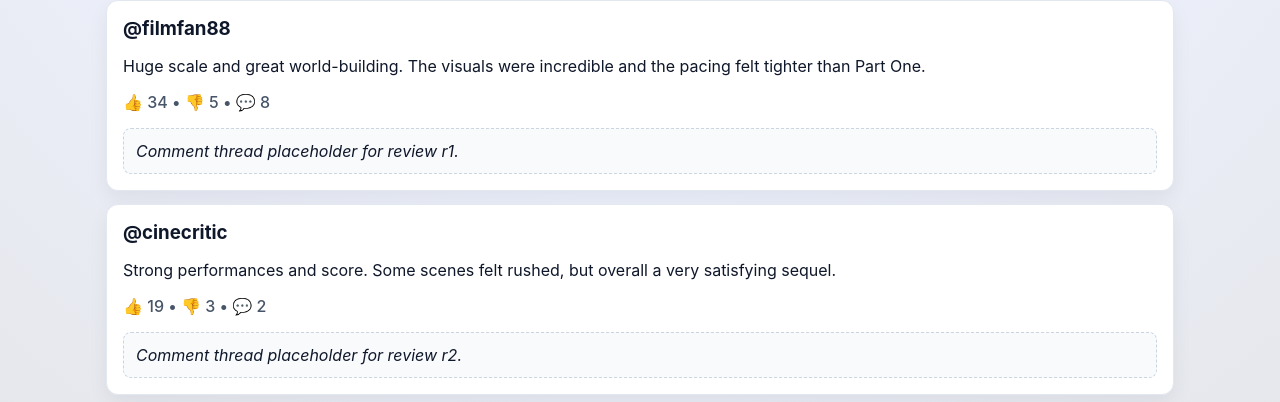
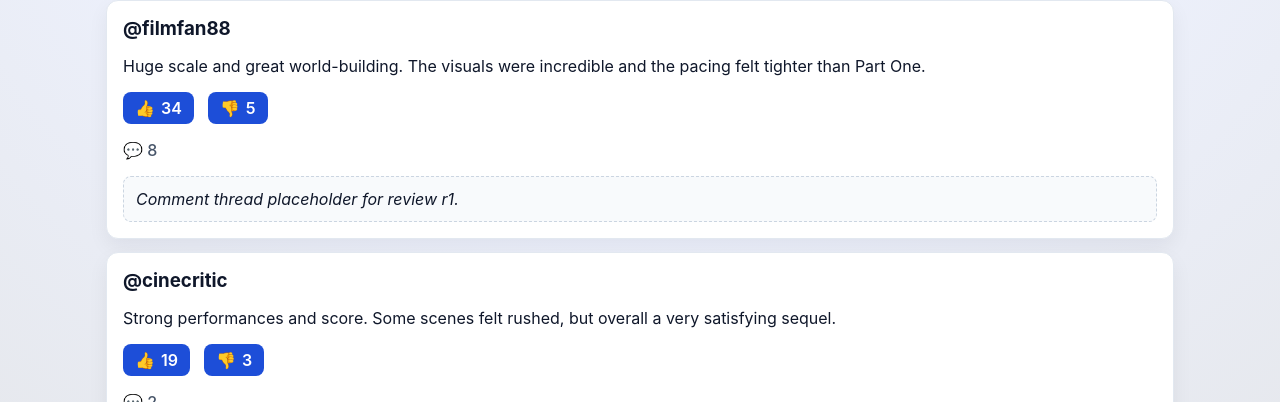
Before and after one commit to khaira43/cinecircle, a React (Vite) app in the folder client/: page /media/m1 in a window 1280 px wide. Shown: the part 398-800 px from the top of the page. Built offline with nearby package versions, Linux system fonts and the light colour scheme; no server answers.

Commit message:
Implement interactive vote buttons with toggle voting UI

```diff
--- a/client/src/components/reviews/VoteButtons.tsx
+++ b/client/src/components/reviews/VoteButtons.tsx
@@ -1,17 +1,92 @@
-import { useEffect, useState } from "react";
+import { useState } from "react";
 
 type Props = {
   reviewId: string;
+  upvotes: number;
+  downvotes: number;
 };
 
-const VoteButtons = ({ reviewId }: Props) => {
-  const [score, setScore] = useState(0);
+const VoteButtons = ({ reviewId, upvotes, downvotes }: Props) => {
+  const [upvoteCount, setUpvoteCount] = useState(upvotes);
+  const [downvoteCount, setDownvoteCount] = useState(downvotes);
+  const [userVote, setUserVote] = useState<1 | -1 | null>(null);
+
+  const handleUpvote = () => {
+    if (userVote === 1) {
+      // remove upvote
+      setUpvoteCount((prev) => prev - 1);
+      setUserVote(null);
+      return;
+    }
+
+    if (userVote === -1) {
+      // switch from downvote to upvote
+      setDownvoteCount((prev) => prev - 1);
+    }
+
+    setUpvoteCount((prev) => prev + 1);
+    setUserVote(1);
+  };
+
+  const handleDownvote = () => {
+    if (userVote === -1) {
+      // remove downvote
+      setDownvoteCount((prev) => prev - 1);
+      setUserVote(null);
+      return;
+    }
+
+    if (userVote === 1) {
+      // switch from upvote to downvote
+      setUpvoteCount((prev) => prev - 1);
+    }
+
+    setDownvoteCount((prev) => prev + 1);
+    setUserVote(-1);
+  };
 
   return (
-    <div>
-      <button>👍</button>
-      <span>{score}</span>
-      <button>👎</button>
+    <div
+      style={{
+        display: "flex",
+        alignItems: "center",
+        gap: "14px",
+        marginTop: "10px",
+      }}
+    >
+      <button
+        onClick={handleUpvote}
+        style={{
+          display: "flex",
+          alignItems: "center",
+          gap: "6px",
+          padding: "6px 12px",
+          cursor: "pointer",
+          background: userVote === 1 ? "#2563eb" : "#1d4ed8",
+          color: "#fff",
+          border: "none",
+          borderRadius: "8px",
+        }}
+      >
+        👍 <span>{upvoteCount}</span>
+      </button>
+
+      <button
+        onClick={handleDownvote}
+        style={{
+          display: "flex",
+          alignItems: "center",
+          gap: "6px",
+          padding: "6px 12px",
+          cursor: "pointer",
+          background: userVote === -1 ? "#2563eb" : "#1d4ed8",
+          color: "#fff",
+          border: "none",
+          borderRadius: "8px",
+        }}
+      >
+        👎 <span>{downvoteCount}</span>
+      </button>
     </div>
   );
 };
--- a/client/src/pages/MediaDetail.tsx
+++ b/client/src/pages/MediaDetail.tsx
@@ -3,6 +3,7 @@ import { useParams } from "react-router-dom";
 import { getMediaById, getReviewsByMediaId } from "../api/mediaApi";
 import { useAuth } from "../context/useAuth";
 import type { MediaItem, Review } from "../types/media";
+import VoteButtons from "../components/reviews/VoteButtons";
 import ReviewForm from "../components/reviews/ReviewForm";
 import CommentThread from "../components/reviews/CommentThread";
 
@@ -56,8 +57,13 @@ const MediaDetail = () => {
                             <article key={review.id} className="review-card">
                                 <h3>@{review.username}</h3>
                                 <p>{review.content}</p>
+                                <VoteButtons
+                                    reviewId={review.id}
+                                    upvotes={review.upvoteScore}
+                                    downvotes={review.downvoteScore}
+                                />
                                 <p className="review-stats">
-                                    👍 {review.upvoteScore} • 👎 {review.downvoteScore} • 💬 {review.commentCount}
+                                    💬 {review.commentCount}
                                 </p>
                                 {canEdit && (
                                     <div className="review-actions">
```
